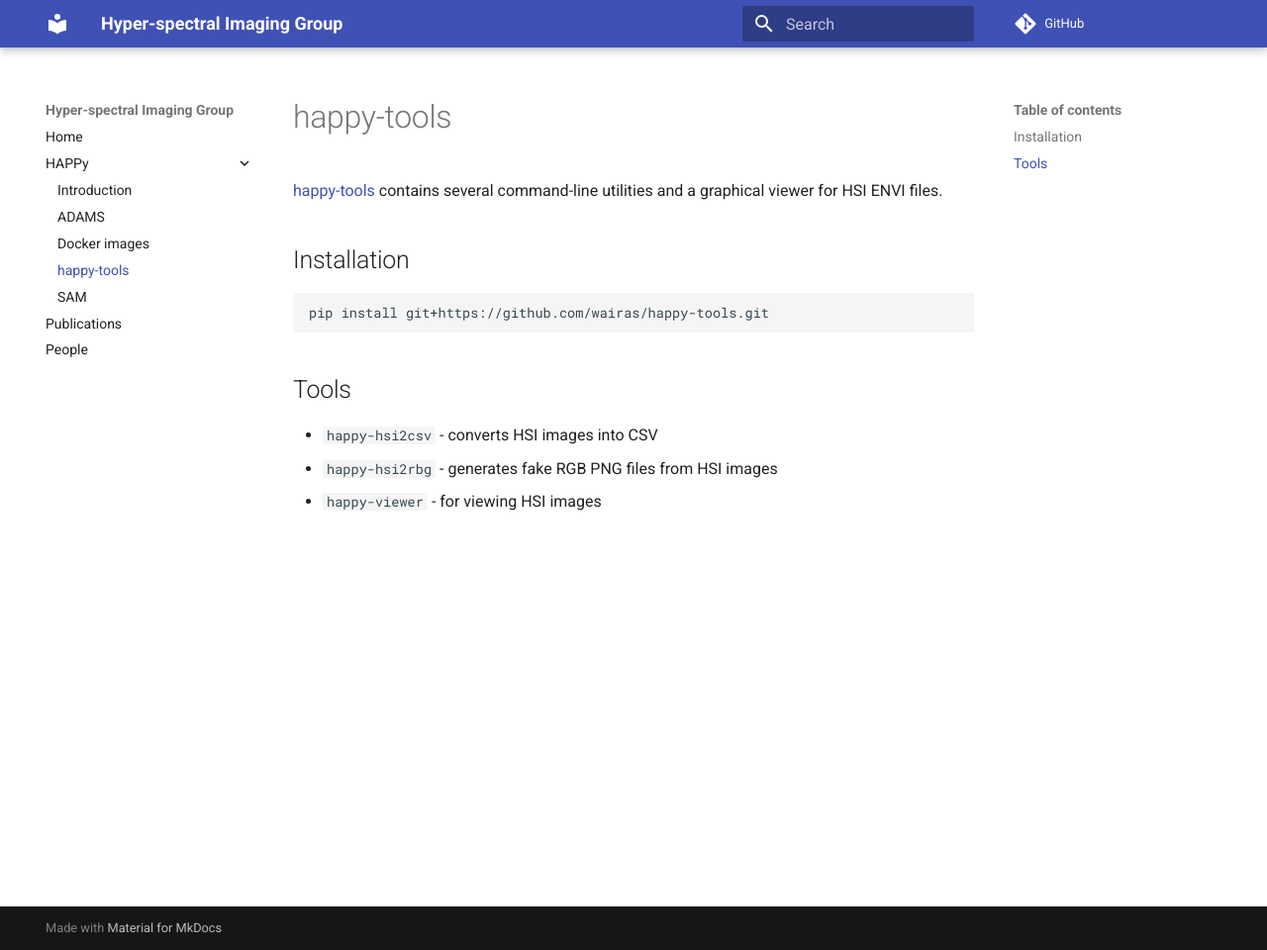
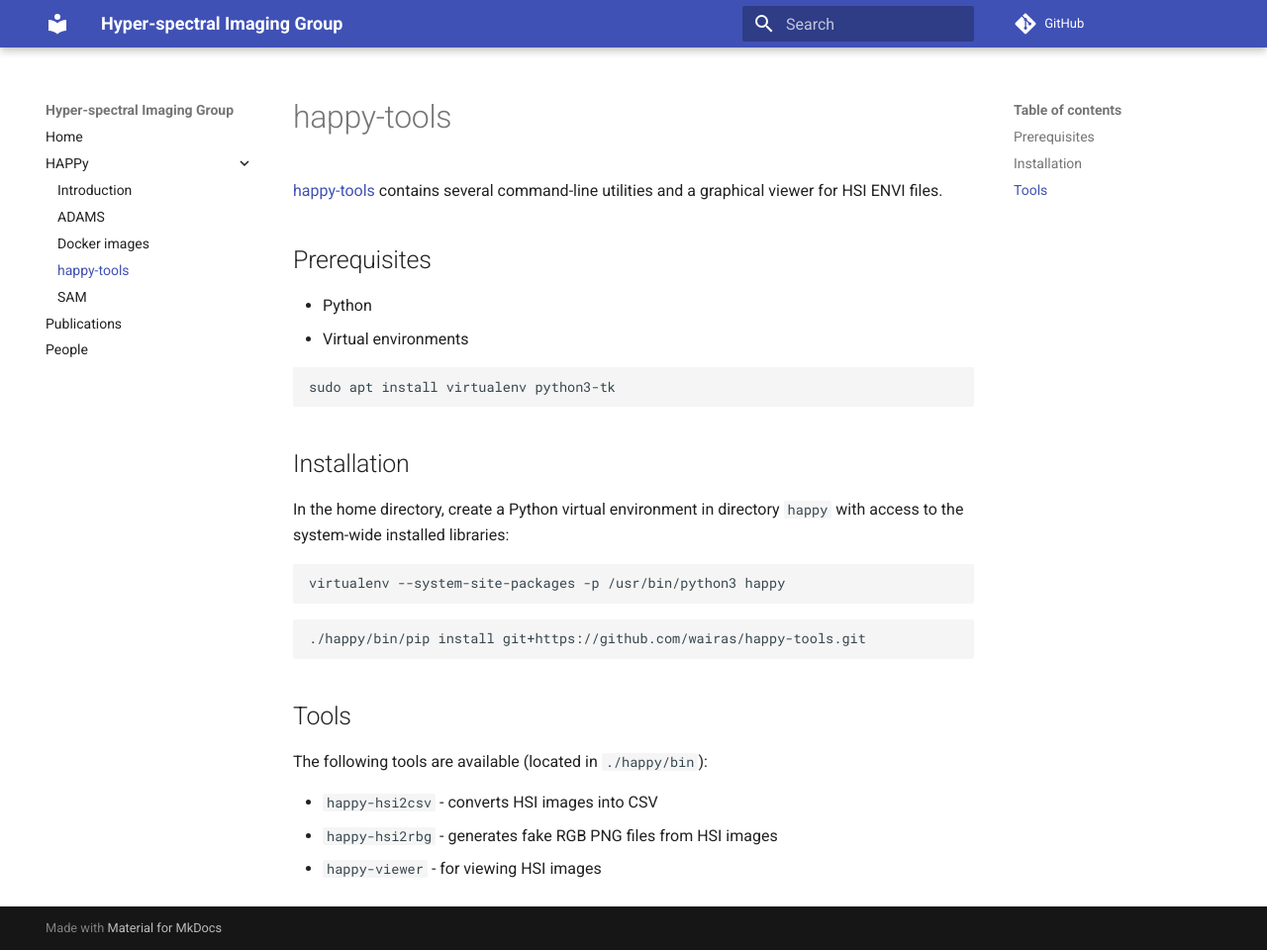
Before and after one commit to wairas/hsi-website, an MkDocs documentation site: the page built from docs/happy/happy_tools.md, in a window 1280 px wide and 960 px high. Shown: the whole window at 99% size. Built offline with MkDocs 1.6.1 and Material for MkDocs 9.7.7, drawn with Linux system fonts in a browser that asks for light colours; comment, search, counter and statistics services are not loaded.

Commit message:
add prereq, updated install

````diff
--- a/docs/happy/happy_tools.md
+++ b/docs/happy/happy_tools.md
@@ -1,14 +1,32 @@
 [happy-tools](https://github.com/wairas/happy-tools) contains several command-line
 utilities and a graphical viewer for HSI ENVI files.
 
+# Prerequisites
+
+* Python
+* Virtual environments
+
+```bash
+sudo apt install virtualenv python3-tk
+```
+
 # Installation
 
+In the home directory, create a Python virtual environment in directory `happy`
+with access to the system-wide installed libraries:
+
 ```bash
-pip install git+https://github.com/wairas/happy-tools.git
+virtualenv --system-site-packages -p /usr/bin/python3 happy
+```
+
+```bash
+./happy/bin/pip install git+https://github.com/wairas/happy-tools.git
 ```
 
 # Tools
 
+The following tools are available (located in `./happy/bin`):
+
 * `happy-hsi2csv` - converts HSI images into CSV
 * `happy-hsi2rbg` - generates fake RGB PNG files from HSI images
 * `happy-viewer` - for viewing HSI images
````
